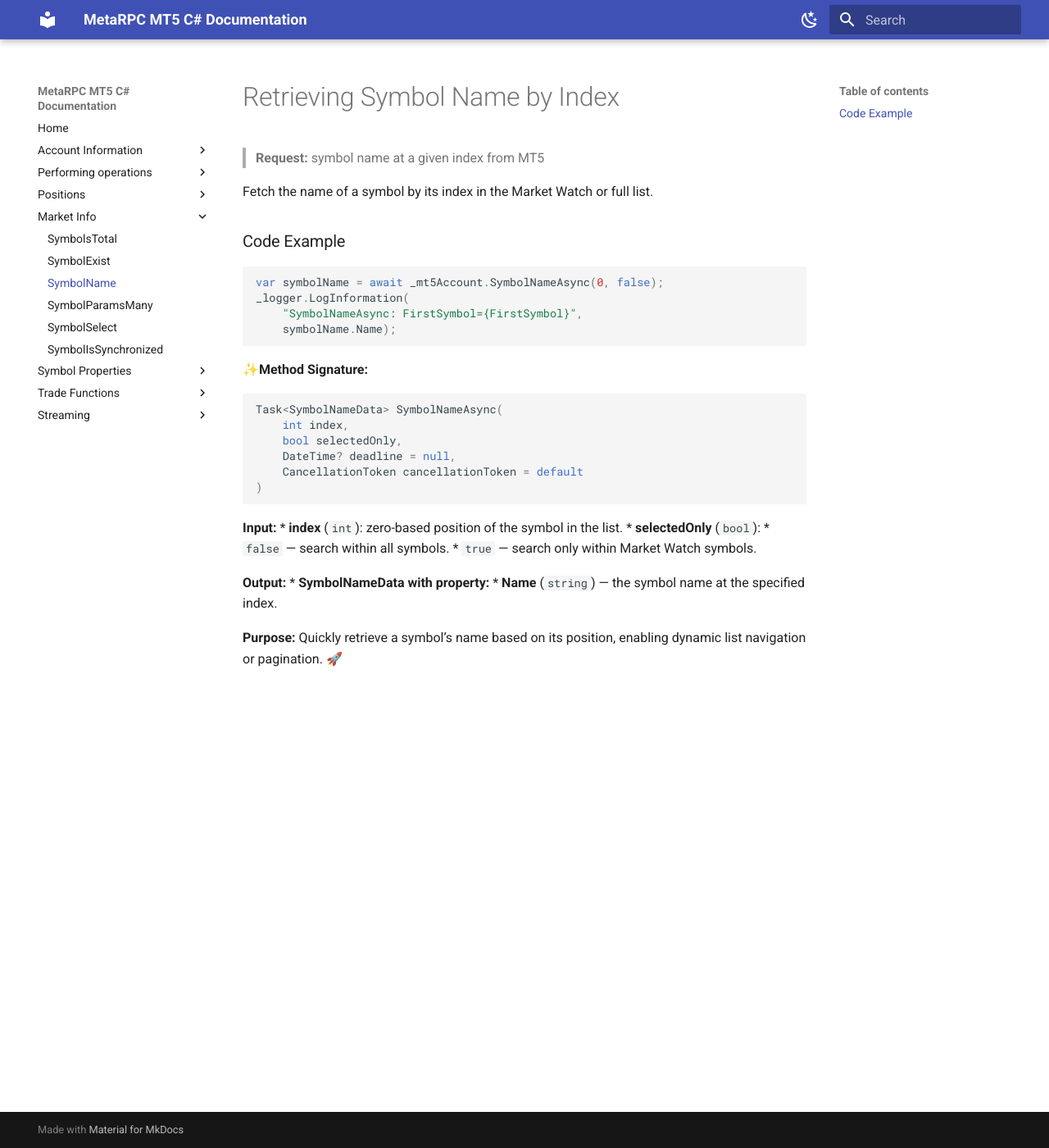
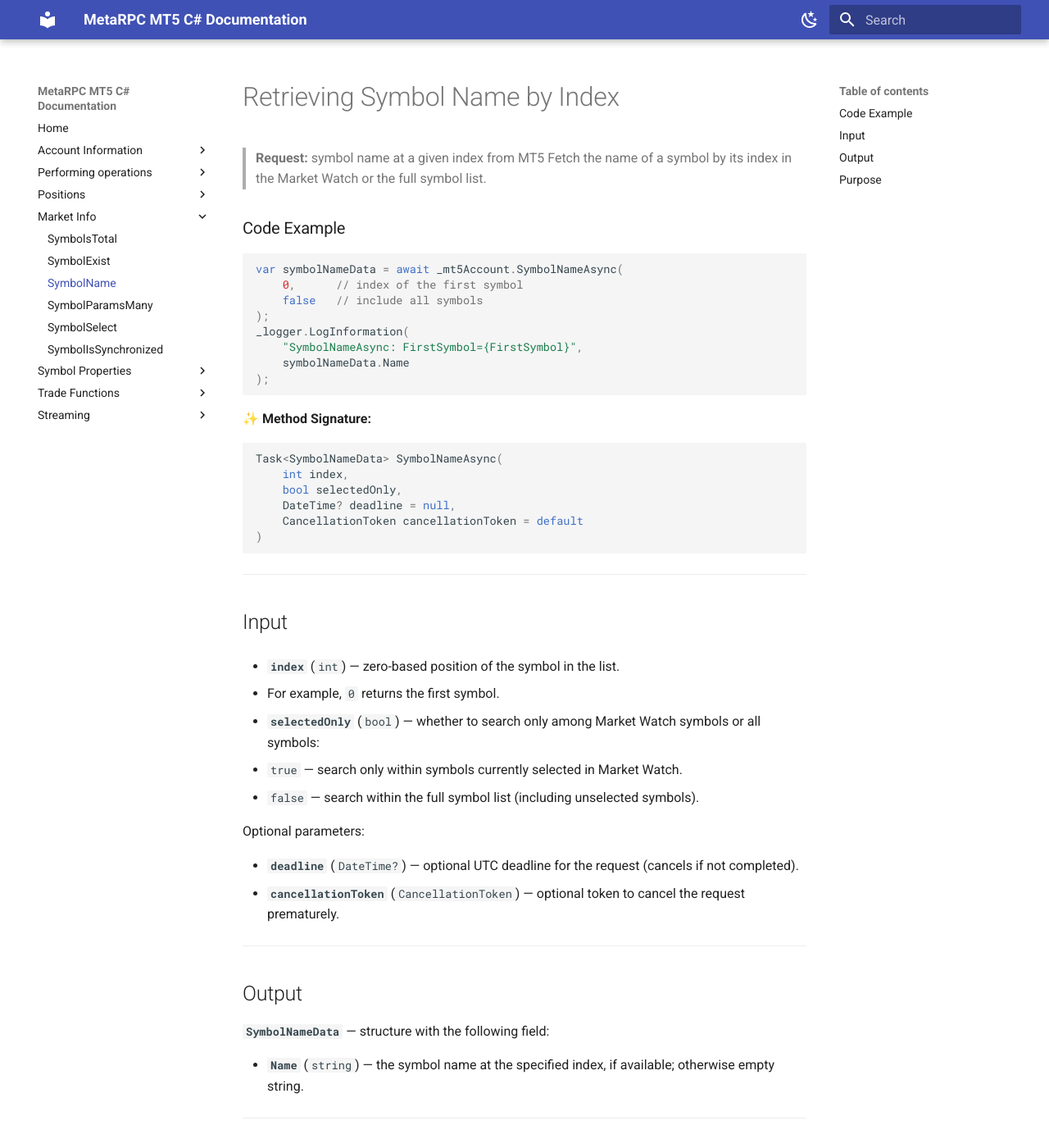
Before and after one commit to MetaRPC/CSharpMT5, an MkDocs documentation site: the page built from docs/MarketInfo/SymbolName.md, in a window 1280 px wide and 1400 px high. Shown: the whole window at 82% size. Built offline with MkDocs 1.6.1 and Material for MkDocs 9.7.7, drawn with Linux system fonts in a browser that asks for light colours; some of the changed text lies outside the part shown.

Commit message:
Update SymbolName.md

````diff
--- a/docs/MarketInfo/SymbolName.md
+++ b/docs/MarketInfo/SymbolName.md
@@ -1,19 +1,23 @@
 # Retrieving Symbol Name by Index
 
 > **Request:** symbol name at a given index from MT5
-
-Fetch the name of a symbol by its index in the Market Watch or full list.
+> Fetch the name of a symbol by its index in the Market Watch or the full symbol list.
 
 ### Code Example
 
 ```csharp
-var symbolName = await _mt5Account.SymbolNameAsync(0, false);
+var symbolNameData = await _mt5Account.SymbolNameAsync(
+    0,      // index of the first symbol
+    false   // include all symbols
+);
 _logger.LogInformation(
     "SymbolNameAsync: FirstSymbol={FirstSymbol}",
-    symbolName.Name);
+    symbolNameData.Name
+);
 ```
 
-✨**Method Signature:**
+✨ **Method Signature:**
+
 ```csharp
 Task<SymbolNameData> SymbolNameAsync(
     int index,
@@ -23,14 +27,33 @@ Task<SymbolNameData> SymbolNameAsync(
 )
 ```
 
- **Input:**
-* **index** (`int`): zero-based position of the symbol in the list.
-* **selectedOnly** (`bool`):
-  * `false` — search within all symbols.
-  * `true` — search only within Market Watch symbols.
+---
 
- **Output:**
-* **SymbolNameData with property:**
- * **Name** (`string`) — the symbol name at the specified index.
+## Input
 
-**Purpose:** Quickly retrieve a symbol’s name based on its position, enabling dynamic list navigation or pagination. 🚀
+* **`index`** (`int`) — zero-based position of the symbol in the list.
+
+  * For example, `0` returns the first symbol.
+* **`selectedOnly`** (`bool`) — whether to search only among Market Watch symbols or all symbols:
+
+  * `true`  — search only within symbols currently selected in Market Watch.
+  * `false` — search within the full symbol list (including unselected symbols).
+
+Optional parameters:
+
+* **`deadline`** (`DateTime?`) — optional UTC deadline for the request (cancels if not completed).
+* **`cancellationToken`** (`CancellationToken`) — optional token to cancel the request prematurely.
+
+---
+
+## Output
+
+**`SymbolNameData`** — structure with the following field:
+
+* **`Name`** (`string`) — the symbol name at the specified index, if available; otherwise empty string.
+
+---
+
+## Purpose
+
+Allows you to dynamically retrieve symbol names by index for list navigation, pagination, or custom symbol ordering in your application. 🚀
````
